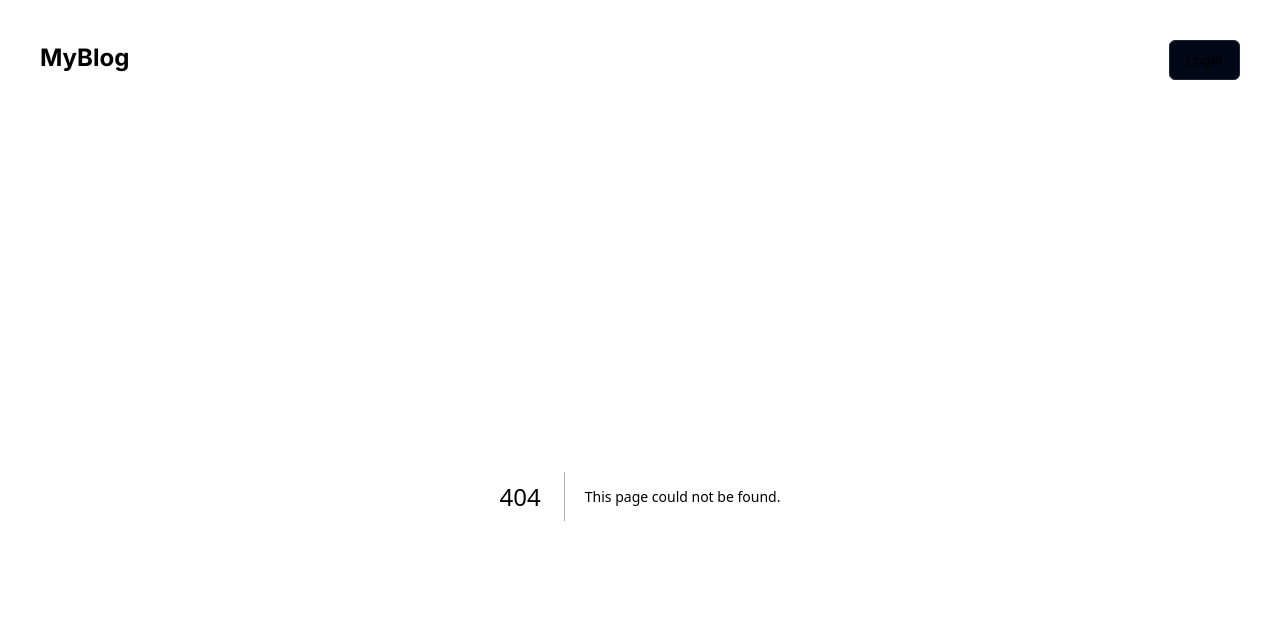
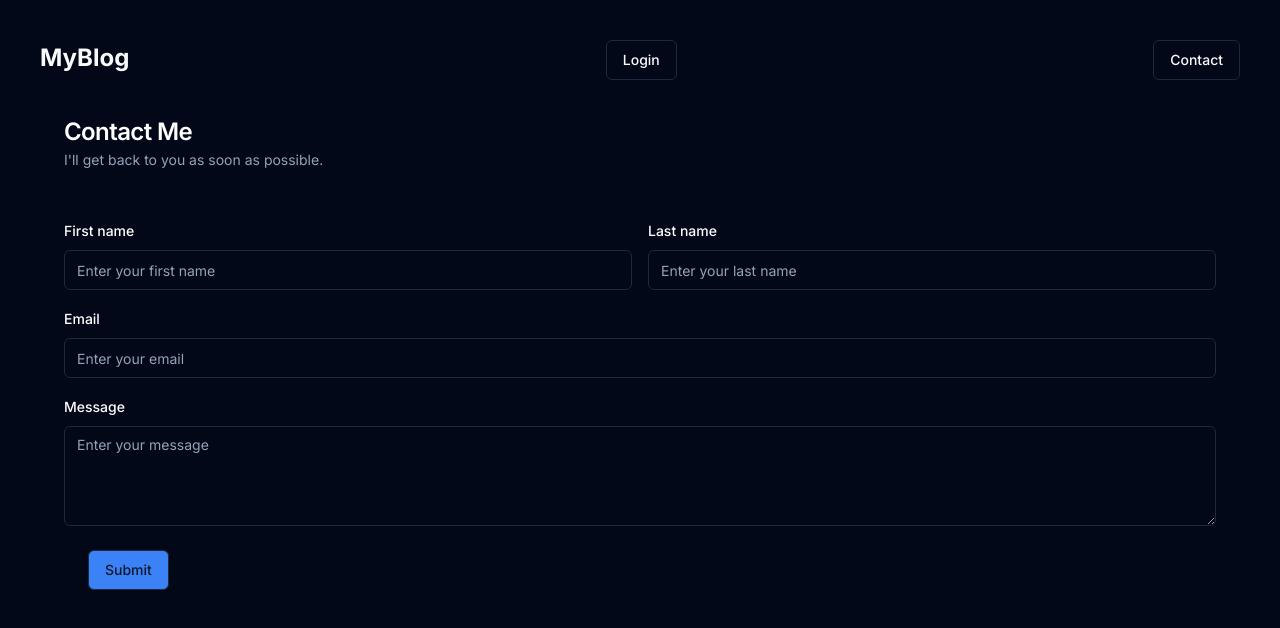
Before and after one commit to pratham-srivastava-07/Blog-App, a Next.js app: page /contact in a window 1280 px wide. Before the commit this address had no page. Shown: the top 628 px of the page. Built offline with nearby package versions, Linux system fonts and the light colour scheme.

Commit message:
contact.tsx

```diff
--- /dev/null
+++ b/app/contact/page.tsx
@@ -0,0 +1,9 @@
+import Contact from "@/components/Contact";
+
+export default function() {
+    return (
+        <div>
+            <Contact/>
+        </div>
+    )
+}
--- a/app/page.tsx
+++ b/app/page.tsx
@@ -4,7 +4,6 @@ import Image from "next/image";
 export default function Home() {
   return (
     <main className="">
-      Blog-app
       <Button>Click</Button>
     </main>
   );
--- /dev/null
+++ b/components/Contact.tsx
@@ -0,0 +1,92 @@
+// contact.tsx
+"use client"
+import { Fragment, useState } from 'react';
+
+interface ContactProps {}
+
+export default function Contact(props: ContactProps) {
+  const [firstName, setFirstName] = useState('');
+  const [lastName, setLastName] = useState('');
+  const [email, setEmail] = useState('');
+  const [message, setMessage] = useState('');
+
+  const handleFirstNameChange = (e: React.ChangeEvent<HTMLInputElement>) => {
+    setFirstName(e.target.value);
+  };
+
+  const handleLastNameChange = (e: React.ChangeEvent<HTMLInputElement>) => {
+    setLastName(e.target.value);
+  };
+
+  const handleEmailChange = (e: React.ChangeEvent<HTMLInputElement>) => {
+    setEmail(e.target.value);
+  };
+
+  const handleMessageChange = (e: React.ChangeEvent<HTMLTextAreaElement>) => {
+    setMessage(e.target.value);
+  };
+
+  const handleSubmit = (e: React.FormEvent<HTMLFormElement>) => {
+    e.preventDefault();
+    // Handle form submission
+  };
+
+  return (
+    <div className="rounded-lg text-white bg-card text-card-foreground shadow-sm h-screen">
+      <div className="flex flex-col space-y-1.5 p-6">
+        <h3 className="text-2xl font-semibold whitespace-nowrap leading-none tracking-tight">Contact Me</h3>
+        <p className="text-sm text-muted-foreground">I'll get back to you as soon as possible.</p>
+      </div>
+      <form className="p-6" onSubmit={handleSubmit}>
+        <div className="space-y-4">
+          <div className="grid grid-cols-2 gap-4">
+            <div className="space-y-2">
+              <label htmlFor="first-name" className="text-sm font-medium leading-none peer-disabled:cursor-not-allowed peer-disabled:opacity-70">First name</label>
+              <input
+                id="first-name"
+                className="flex h-10 w-full rounded-md border border-input bg-background px-3 py-2 text-sm ring-offset-background file:border-0 file:bg-transparent file:text-sm file:font-medium placeholder:text-muted-foreground focus-visible:outline-none focus-visible:ring-2 focus-visible:ring-ring focus-visible:ring-offset-2 disabled:cursor-not-allowed disabled:opacity-50"
+                placeholder="Enter your first name"
+                value={firstName}
+                onChange={handleFirstNameChange}
+              />
+            </div>
+            <div className="space-y-2">
+              <label htmlFor="last-name" className="text-sm font-medium leading-none peer-disabled:cursor-not-allowed peer-disabled:opacity-70">Last name</label>
+              <input
+                id="last-name"
+                className="flex h-10 w-full rounded-md border border-input bg-background px-3 py-2 text-sm ring-offset-background file:border-0 file:bg-transparent file:text-sm file:font-medium placeholder:text-muted-foreground focus-visible:outline-none focus-visible:ring-2 focus-visible:ring-ring focus-visible:ring-offset-2 disabled:cursor-not-allowed disabled:opacity-50"
+                placeholder="Enter your last name"
+                value={lastName}
+                onChange={handleLastNameChange}
+              />
+            </div>
+          </div>
+          <div className="space-y-2">
+            <label htmlFor="email" className="text-sm font-medium leading-none peer-disabled:cursor-not-allowed peer-disabled:opacity-70">Email</label>
+            <input
+              type="email"
+              id="email"
+              className="flex h-10 w-full rounded-md border border-input bg-background px-3 py-2 text-sm ring-offset-background file:border-0 file:bg-transparent file:text-sm file:font-medium placeholder:text-muted-foreground focus-visible:outline-none focus-visible:ring-2 focus-visible:ring-ring focus-visible:ring-offset-2 disabled:cursor-not-allowed disabled:opacity-50"
+              placeholder="Enter your email"
+              value={email}
+              onChange={handleEmailChange}
+            />
+          </div>
+          <div className="space-y-2">
+            <label htmlFor="message" className="text-sm font-medium leading-none peer-disabled:cursor-not-allowed peer-disabled:opacity-70">Message</label>
+            <textarea
+              id="message"
+              className="flex w-full rounded-md border border-input bg-background px-3 py-2 text-sm ring-offset-background placeholder:text-muted-foreground focus-visible:outline-none focus-visible:ring-2 focus-visible:ring-ring focus-visible:ring-offset-2 disabled:cursor-not-allowed disabled:opacity-50 min-h-[100px]"
+              placeholder="Enter your message"
+              value={message}
+              onChange={handleMessageChange}
+            ></textarea>
+          </div>
+        </div>
+        <div className="flex items-center p-6">
+          <button type="submit" className="inline-flex border items-center justify-center whitespace-nowrap rounded-md text-sm font-medium ring-offset-background transition-colors focus-visible:outline-none focus-visible:ring-2 focus-visible:ring-ring focus-visible:ring-offset-2 disabled:pointer-events-none disabled:opacity-50 bg-primary text-primary-foreground hover:bg-primary/90 h-10 px-4 py-2">Submit</button>
+        </div>
+      </form>
+    </div>
+  );
+}
--- a/components/Navbar.tsx
+++ b/components/Navbar.tsx
@@ -10,6 +10,7 @@ export default function Navbar() {
             <div className='h-1 w-0 group-hover:w-full transition-all bg-blue-500'></div>
         </div>
        <Link href="/signin"><Button variant="outline">Login</Button></Link>
+       <Link href="/contact"><Button variant="outline">Contact</Button></Link>
     </nav>
   )
 }
--- a/components/ThemeToggle.tsx
+++ b/components/ThemeToggle.tsx
@@ -1,6 +1,6 @@
 import { useContext } from "react";
 import Image from "next/image";
-import { ThemeContext, ThemeContextProps } from "@/app/context/ThemeContext";
+import { ThemeContext, ThemeContextProps } from "@/context/ThemeContext";
 
 const ThemeToggle = () => {
     const context = useContext(ThemeContext);
```
Also changed, not shown: context/ThemeContext.tsx (renamed from app/context/ThemeContext.tsx), context/ThemeProvider.tsx (renamed from app/context/ThemeProvider.tsx).
